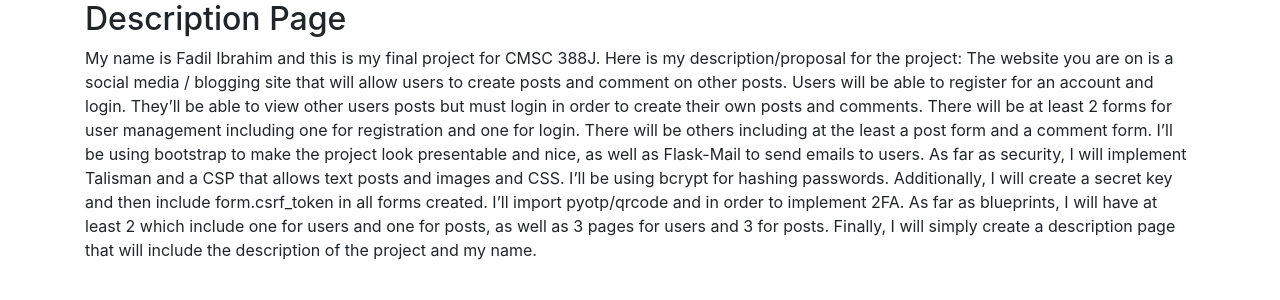
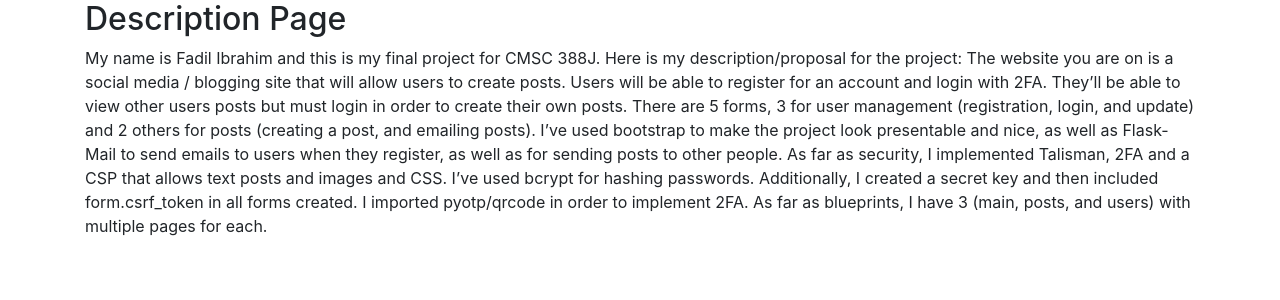
Before and after one commit to fadilibrahim/issa-diary, a Flask app: page /description in a window 1280 px wide. Shown: the part 56-356 px from the top of the page. Run offline with Flask 2, Linux system fonts and the light colour scheme; some libraries are stand-ins or nearby versions.

Commit message:
Edit description

```diff
--- a/flask_app/templates/description.html
+++ b/flask_app/templates/description.html
@@ -2,5 +2,5 @@
 {% block content %}
 <h2>Description Page</h2>
 <p class="green-text">My name is Fadil Ibrahim and this is my final project for CMSC 388J. Here is my description/proposal
-  for the project: The website you are on is a social media / blogging site that will allow users to create posts and comment on other posts. Users will be able to register for an account and login. They’ll be able to view other users posts but must login in order to create their own posts and comments. There will be at least 2 forms for user management including one for registration and one for login. There will be others including at the least a post form and a comment form. I’ll be using bootstrap to make the project look presentable and nice, as well as Flask-Mail to send emails to users. As far as security, I will implement Talisman and a CSP that allows text posts and images and CSS. I’ll be using bcrypt for hashing passwords. Additionally, I will create a secret key and then include form.csrf_token in all forms created. I’ll import pyotp/qrcode and in order to implement 2FA. As far as blueprints, I will have at least 2 which include one for users and one for posts, as well as 3 pages for users and 3 for posts. Finally, I will simply create a description page that will include the description of the project and my name.
+  for the project: The website you are on is a social media / blogging site that will allow users to create posts. Users will be able to register for an account and login with 2FA. They’ll be able to view other users posts but must login in order to create their own posts. There are 5 forms, 3 for user management (registration, login, and update) and 2 others for posts (creating a post, and emailing posts). I’ve used bootstrap to make the project look presentable and nice, as well as Flask-Mail to send emails to users when they register, as well as for sending posts to other people. As far as security, I implemented Talisman, 2FA and a CSP that allows text posts and images and CSS. I’ve used bcrypt for hashing passwords. Additionally, I created a secret key and then included form.csrf_token in all forms created. I imported pyotp/qrcode in order to implement 2FA. As far as blueprints, I have 3 (main, posts, and users) with multiple pages for each.
 {% endblock %}
```
Also changed, not shown: README.md (added), flask_app/posts/forms.py (line endings or trailing spaces).
